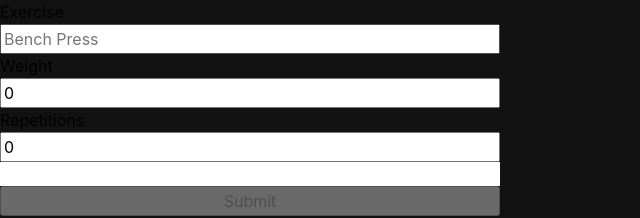
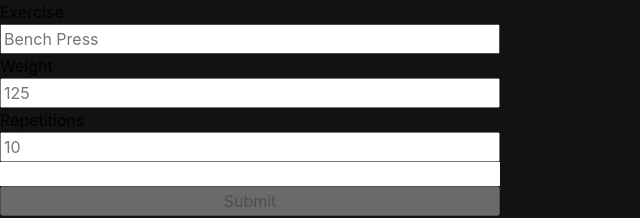
Before and after one commit to krferrell/mern-stack, a React (Create React App) app in the folder frontend/: page / in a window 1280 px wide. Shown: the top 218 px of the page, without its empty margins (0-640 px from the left). Built offline with nearby package versions, Linux system fonts and the light colour scheme.

Commit message:
feat(workoutModal): update types

```diff
--- a/frontend/src/features/workouts/components/workoutForm/index.tsx
+++ b/frontend/src/features/workouts/components/workoutForm/index.tsx
@@ -4,8 +4,8 @@ import CustomCalendar from '../calendar';
 
 export interface IWorkoutValues {
   exercise: string;
-  weight: number;
-  repetitions: number;
+  weight: string;
+  repetitions: string;
   date: string;
 }
 
@@ -16,8 +16,8 @@ const WorkoutForm = () => {
     <Formik
       initialValues={{
         exercise: '',
-        weight: 0,
-        repetitions: 0,
+        weight: '',
+        repetitions: '',
         date: '',
       }}
       onSubmit={(
@@ -36,7 +36,8 @@ const WorkoutForm = () => {
           !!values.exercise &&
           !!values.weight &&
           !!values.repetitions &&
-          !!values.date;
+          !!values.date &&
+          Object.keys(errors).length === 0;
         return (
           <Form
             style={{ display: 'flex', flexDirection: 'column', width: '500px' }}
```
Also changed, not shown: 1 other file (tests, documents, lock files or other folders).
